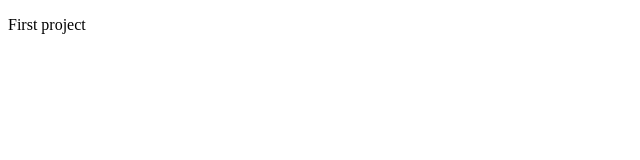
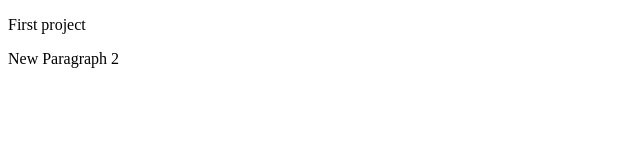
Before and after one commit to rbm92/prueba-git, a plain HTML site: page index.html in a window 1280 px wide. Shown: the whole page, without its empty margins (0-640 px from the left). Drawn offline with Linux system fonts and the light colour scheme.

Commit message:
add coment

```diff
--- a/index.html
+++ b/index.html
@@ -8,5 +8,6 @@
 </head>
 <body>
     <p>First project</p>
+    <p>New Paragraph 2</p>
 </body>
 </html>
```
